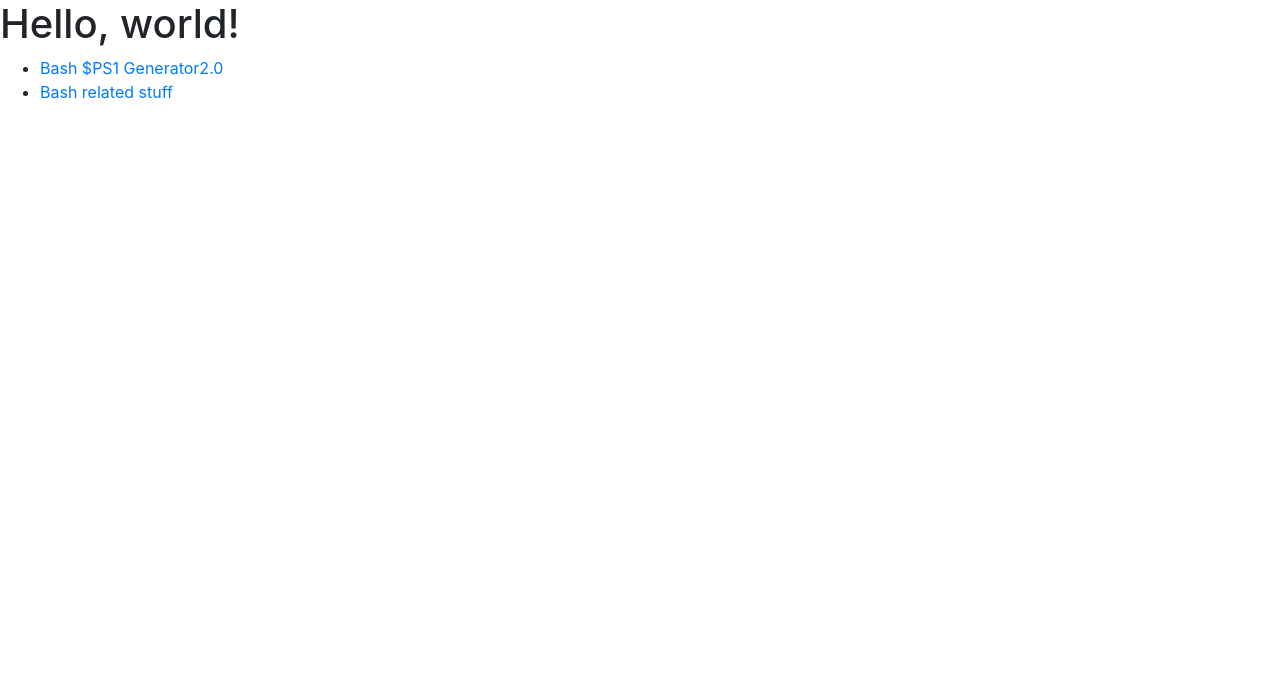
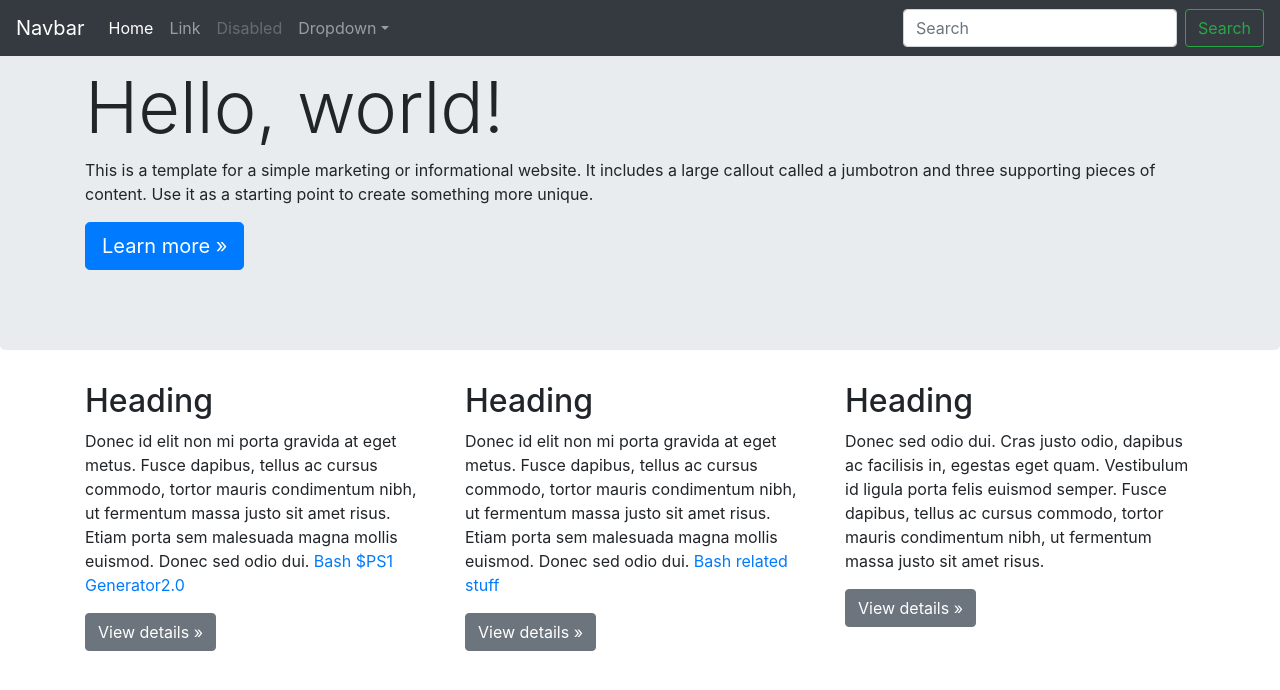
Before and after one commit to shawxu/shawxu.github.io, a website: page index.html in a window 1280 px wide. Drawn offline with Linux system fonts and the light colour scheme.

Commit message:
尝试用一个主页模板

```diff
--- a/index.html
+++ b/index.html
@@ -9,11 +9,71 @@
     <title>Shawxu Page</title>
   </head>
   <body>
-    <h1>Hello, world!</h1>
-    <ul>
-      <li><a href="https://www.kirsle.net/wizards/ps1.html">Bash $PS1 Generator2.0</a></li>
-      <li><a href="https://jin-yang.github.io/post/linux-bash-related-stuff.html">Bash related stuff</a></li>
-    </ul>
+
+    <nav class="navbar navbar-expand-md navbar-dark fixed-top bg-dark">
+      <a class="navbar-brand" href="#">Navbar</a>
+      <button class="navbar-toggler" type="button" data-toggle="collapse" data-target="#navbarsExampleDefault" aria-controls="navbarsExampleDefault" aria-expanded="false" aria-label="Toggle navigation">
+        <span class="navbar-toggler-icon"></span>
+      </button>
+
+      <div class="collapse navbar-collapse" id="navbarsExampleDefault">
+        <ul class="navbar-nav mr-auto">
+          <li class="nav-item active">
+            <a class="nav-link" href="#">Home <span class="sr-only">(current)</span></a>
+          </li>
+          <li class="nav-item">
+            <a class="nav-link" href="#">Link</a>
+          </li>
+          <li class="nav-item">
+            <a class="nav-link disabled" href="#">Disabled</a>
+          </li>
+          <li class="nav-item dropdown">
+            <a class="nav-link dropdown-toggle" href="#" id="dropdown01" data-toggle="dropdown" aria-haspopup="true" aria-expanded="false">Dropdown</a>
+            <div class="dropdown-menu" aria-labelledby="dropdown01">
+              <a class="dropdown-item" href="#">Action</a>
+              <a class="dropdown-item" href="#">Another action</a>
+              <a class="dropdown-item" href="#">Something else here</a>
+            </div>
+          </li>
+        </ul>
+        <form class="form-inline my-2 my-lg-0">
+          <input class="form-control mr-sm-2" type="text" placeholder="Search" aria-label="Search">
+          <button class="btn btn-outline-success my-2 my-sm-0" type="submit">Search</button>
+        </form>
+      </div>
+    </nav>
+    <!--<main role="main">-->
+    <main>
+      <!-- Main jumbotron for a primary marketing message or call to action -->
+      <div class="jumbotron">
+        <div class="container">
+          <h1 class="display-3">Hello, world!</h1>
+          <p>This is a template for a simple marketing or informational website. It includes a large callout called a jumbotron and three supporting pieces of content. Use it as a starting point to create something more unique.</p>
+          <p><a class="btn btn-primary btn-lg" href="#" role="button">Learn more &raquo;</a></p>
+        </div>
+      </div>
+      <div class="container">
+        <!-- Example row of columns -->
+        <div class="row">
+          <div class="col-md-4">
+            <h2>Heading</h2>
+            <p>Donec id elit non mi porta gravida at eget metus. Fusce dapibus, tellus ac cursus commodo, tortor mauris condimentum nibh, ut fermentum massa justo sit amet risus. Etiam porta sem malesuada magna mollis euismod. Donec sed odio dui. <a href="https://www.kirsle.net/wizards/ps1.html">Bash $PS1 Generator2.0</a></p>
+            <p><a class="btn btn-secondary" href="#" role="button">View details &raquo;</a></p>
+          </div>
+          <div class="col-md-4">
+            <h2>Heading</h2>
+            <p>Donec id elit non mi porta gravida at eget metus. Fusce dapibus, tellus ac cursus commodo, tortor mauris condimentum nibh, ut fermentum massa justo sit amet risus. Etiam porta sem malesuada magna mollis euismod. Donec sed odio dui. <a href="https://jin-yang.github.io/post/linux-bash-related-stuff.html">Bash related stuff</a></p>
+            <p><a class="btn btn-secondary" href="#" role="button">View details &raquo;</a></p>
+          </div>
+          <div class="col-md-4">
+            <h2>Heading</h2>
+            <p>Donec sed odio dui. Cras justo odio, dapibus ac facilisis in, egestas eget quam. Vestibulum id ligula porta felis euismod semper. Fusce dapibus, tellus ac cursus commodo, tortor mauris condimentum nibh, ut fermentum massa justo sit amet risus.</p>
+            <p><a class="btn btn-secondary" href="#" role="button">View details &raquo;</a></p>
+          </div>
+      </div>
+
+      </div>
+    </main>
 
     <!-- Optional JavaScript -->
     <!-- jQuery first, then Popper.js, then Bootstrap JS -->
```
Also changed, not shown: assets/js/main.js (+4 -3 lines), 1 other file.
